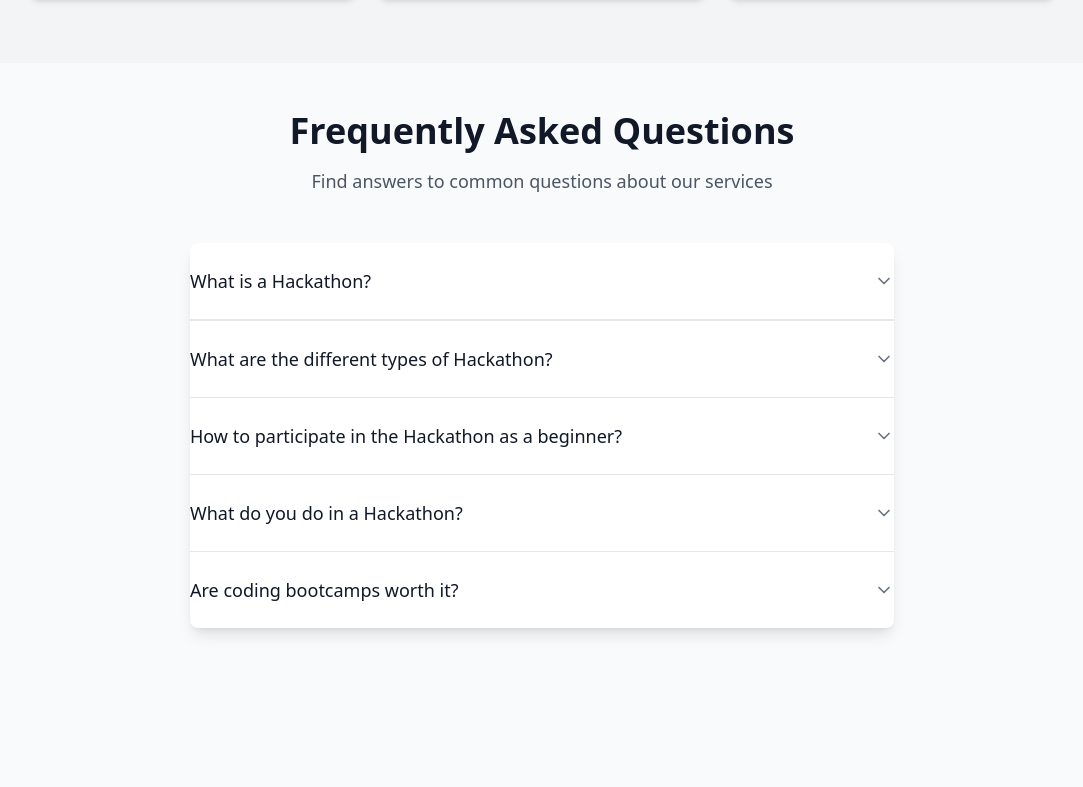
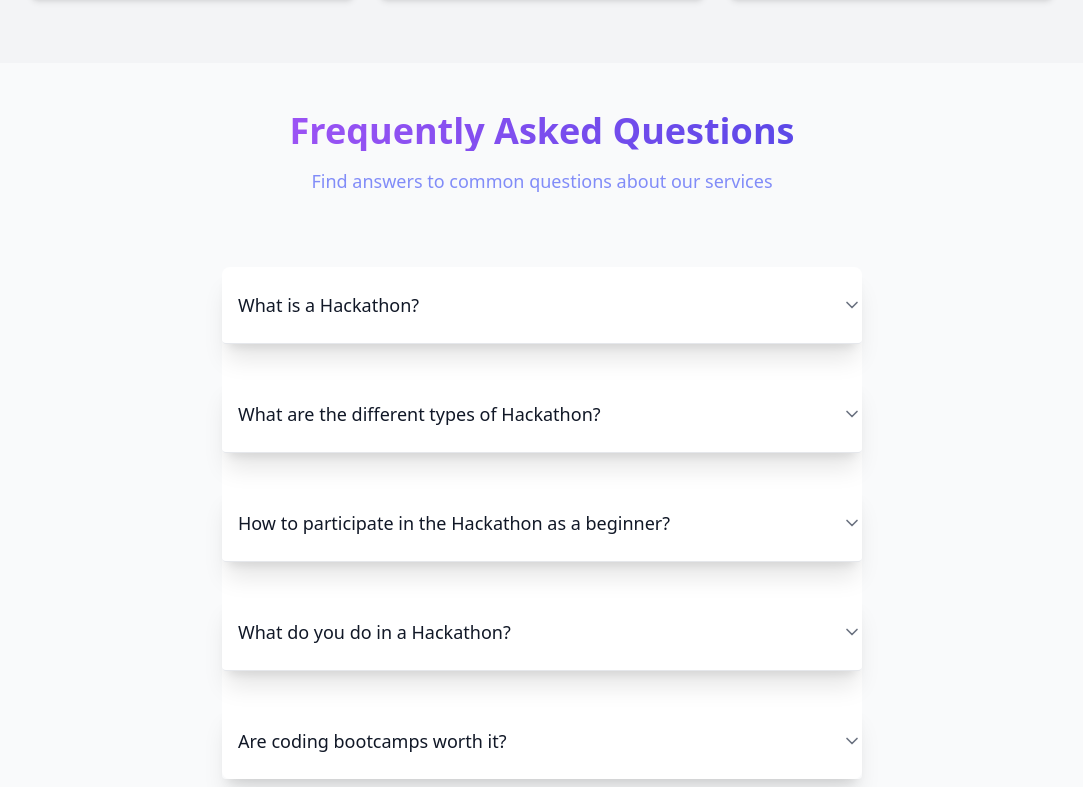
Before and after one commit to ilyaas17/HackMeet, a React (Create React App) app in the folder Frontend/: page / in a window 1280 px wide. Shown: the part 2373-3160 px from the top of the page, without its empty margins (98-1181 px from the left). Built offline with nearby package versions, Linux system fonts and the light colour scheme.

Commit message:
updated faq

```diff
--- a/Frontend/src/Components/home/FAQ.js
+++ b/Frontend/src/Components/home/FAQ.js
@@ -12,34 +12,41 @@ const FAQ = () => {
     return (
         <div className="min-h-screen bg-gray-50">
             <div className="max-w-3xl mx-auto px-4 py-12 sm:px-6 lg:px-8">
-                <div className="text-center mb-12">
-                    <h1 className="text-3xl font-bold text-gray-900 sm:text-4xl">
+                <div className="text-center mb-6">
+                    <h1 className="text-3xl font-bold text-transparent bg-clip-text bg-gradient-to-r from-purple-500 to-indigo-600 sm:text-4xl ">
                         Frequently Asked Questions
                     </h1>
-                    <p className="mt-4 text-lg text-gray-600">
+                    <p className="mt-4 text-lg text-indigo-400  ">
                         Find answers to common questions about our services
                     </p>
                 </div>
-                <div className="bg-white rounded-lg shadow-lg">
-                    <div className="divide-y divide-gray-200">
+                <div className="min-h-screen bg-gray-50">
+                    <div className="max-w-3xl mx-auto px-4 py-12 sm:px-6 lg:px-8">
+
+                        <div className="bg-white rounded-lg  ">
+                            <div className=" divide-gray-200 ">
                                 {faqData.map((item) => (
-                            <div key={item.id} className="border-b border-gray-200 last:border-b-0">
+                                    <div
+                                        key={item.id}
+                                        className="border-b border-gray-200 rounded last:border-b-0 mb-8 shadow-xl hover:shadow-lg hover:shadow-purple-300 hover:rounded-lg hover:bg-inherit transform hover:scale-125 transition-all duration-500"
+                                    >
                                         <button
-                                    className="w-full py-6 text-left flex justify-between items-center focus:outline-none"
+                                            className="w-full py-6 text-left flex justify-between items-center focus:outline-none group"
                                             onClick={() => toggleFAQ(item.id)}
                                         >
-                                    <span className="text-lg font-medium text-gray-900">{item.question}</span>
+                                            <span className="text-lg font-medium text-gray-900 px-4 group-hover:text-purple-600 transition-colors duration-300">
+                                                {item.question}
+                                            </span>
                                             {openFAQ === item.id ? (
-                                        <ChevronUp className="h-5 w-5 text-gray-500" />
+                                                <ChevronUp className="h-5 w-5 text-gray-500 group-hover:text-purple-600 transition-all duration-300" />
                                             ) : (
-                                        <ChevronDown className="h-5 w-5 text-gray-500" />
+                                                <ChevronDown className="h-5 w-5 text-gray-500 group-hover:text-purple-600 transition-all duration-300" />
                                             )}
                                         </button>
                                         <div
-                                    className={`overflow-hidden transition-all duration-300 ease-in-out ${openFAQ === item.id ? 'max-h-96 pb-6' : 'max-h-0'
-                                        }`}
+                                            className={`overflow-hidden transition-all duration-300 ease-in-out ${openFAQ === item.id ? 'max-h-96 pb-6' : 'max-h-0'}`}
                                         >
-                                    <p className="text-gray-600">{item.answer}</p>
+                                            <p className="text-gray-600 px-6 pb-4">{item.answer}</p>
                                         </div>
                                     </div>
                                 ))}
@@ -47,6 +54,9 @@ const FAQ = () => {
                         </div>
                     </div>
                 </div>
+
+            </div>
+        </div>
     );
 };
 
--- a/Frontend/src/components/home/SponsorsSection.js
+++ b/Frontend/src/components/home/SponsorsSection.js
@@ -21,7 +21,7 @@ function SponsorsSection() {
     return (
         <div className='container mx-auto my-5 pt-4 mt-12'>
             <div className="text-center mb-4">
-                <h2 className="text-5xl font-semibold">Our Partners</h2>
+                <h2 className="text-5xl font-bold text-purple-950 ">Our Partners</h2>
             </div>
             <div className="flex flex-wrap justify-center gap-9 p-6 ">
                 <img className='lazyloaded h-20' src={image0} alt="Google" width="190px" height="63px" />
```
Lines whose indentation alone changed are shown as unchanged.
